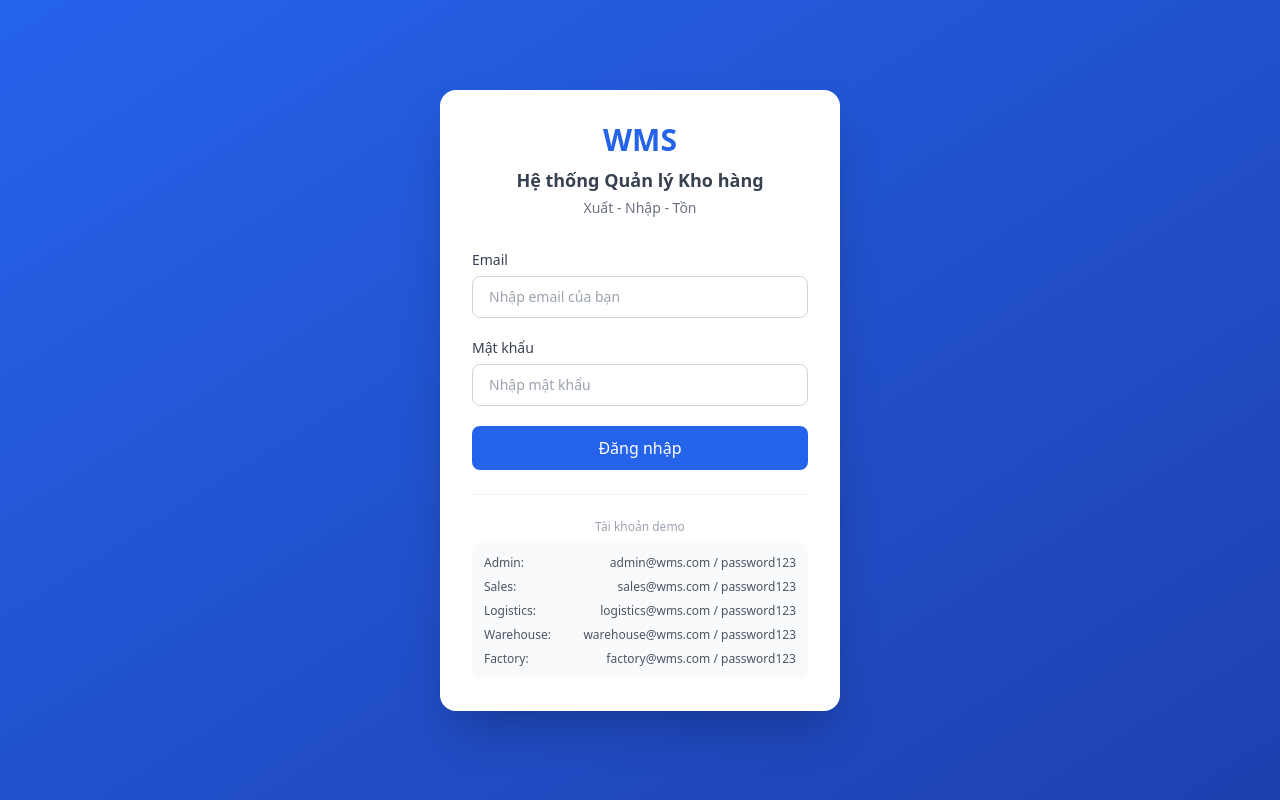
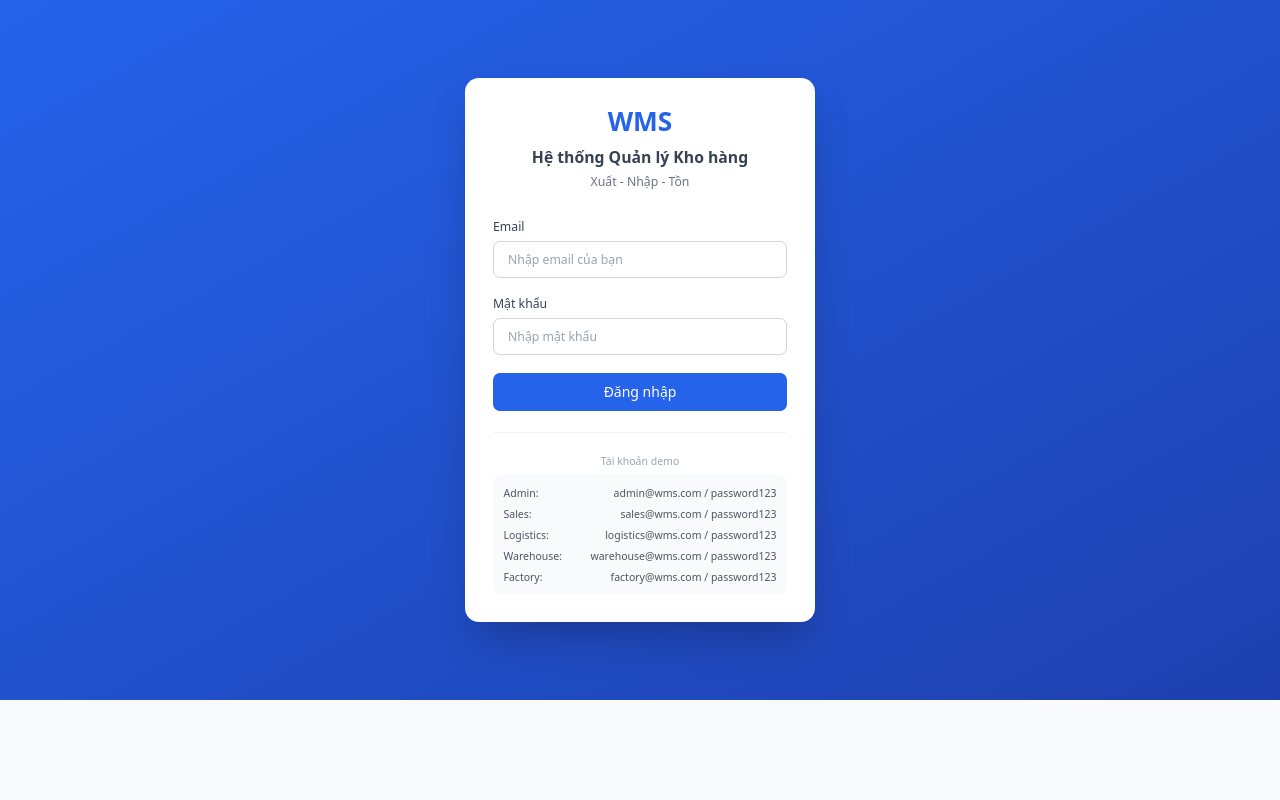
Before and after one commit to uminoye/doan_1, a Next.js app in the folder frontend/: page /login/ in a window 1280 px wide. Built offline with nearby package versions, Linux system fonts and the light colour scheme; no server answers.

Commit message:
ui: scale 87.5%% on large screens for better readability
Co-authored-by: Cursor <cursoragent@cursor.com>

```diff
--- a/frontend/src/app/globals.css
+++ b/frontend/src/app/globals.css
@@ -14,12 +14,9 @@
   margin: 0;
 }
 
-html,
-body {
-  max-width: 100vw;
+html {
+  scroll-behavior: smooth;
   overflow-x: hidden;
-  height: 100%;
-  -webkit-text-size-adjust: 100%;
 }
 
 body {
@@ -27,6 +24,13 @@ body {
   background-color: rgb(var(--background-start-rgb));
   -webkit-font-smoothing: antialiased;
   -moz-osx-font-smoothing: grayscale;
+}
+
+/* Scale về mức vừa mắt (tương đương zoom 80%) trên màn lớn */
+@media (min-width: 1280px) {
+  html {
+    zoom: 0.875;
+  }
 }
 
 a {
```
